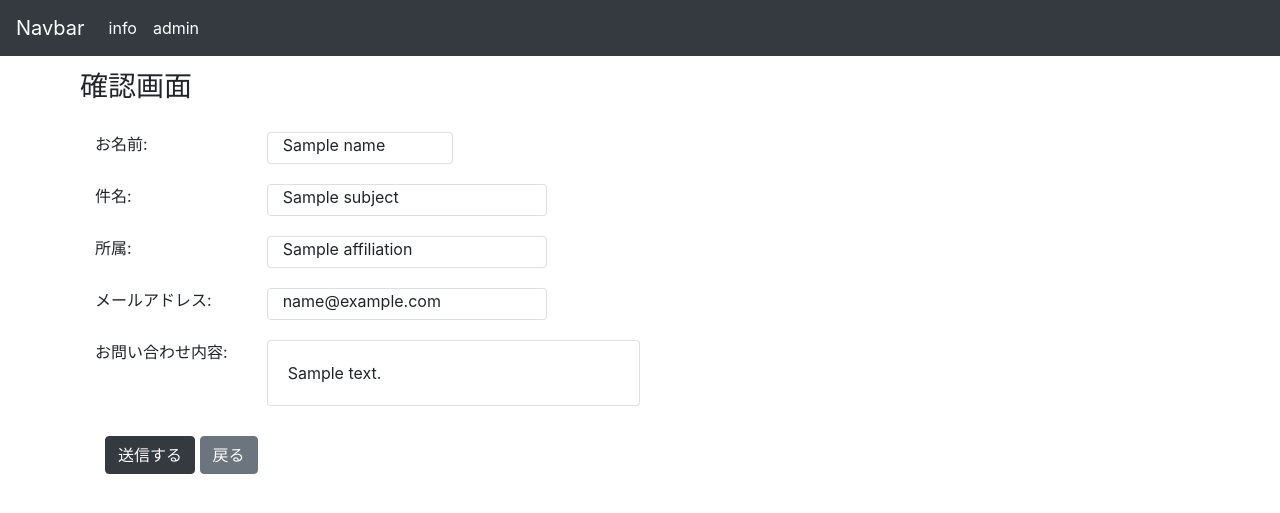
After one commit to kitarikes/info_form, a Flask app: template flask_sample/templates/confirm.html in a window 1280 px wide. The commit adds this page. Shown: the top 513 px of the page. Run offline with Flask 2, Linux system fonts and the light colour scheme; the template is opened without the code that fills it: most values are stand-ins (such as "Sample title", 1, 10 or a date in 2020); parts of the project's set-up code (start-up, migrations or seed data) failed here and were passed over; some libraries are stand-ins or nearby versions.

Commit message:
確認画面完成

```diff
--- /dev/null
+++ b/flask_sample/templates/confirm.html
@@ -0,0 +1,45 @@
+{% extends "layout.html" %}
+{% block style %}
+<style>
+  .row {padding: 10px;}
+</style>
+{% endblock %}
+{% block content %}
+
+<form action="/info" method="POST">
+<input type="hidden" name="name" value="{{name}}">
+<input type="hidden" name="email" value="{{email}}">
+<input type="hidden" name="subject" value="{{subject}}">
+<input type="hidden" name="affiliation" value="{{affiliation}}">
+<textarea type="hidden" name="contents" value="{{contents}}" style="display: none;"></textarea>
+
+<div class="container">
+  <div class='row'>
+    <h3>確認画面</h3>
+  </div>
+<div class="row">
+<label class="col-sm-2 control-label" for="name">お名前: </label>
+<div class="card col-sm-2">{{name}}</div>
+</div>
+<div class="row">
+<label class="col-sm-2 control-label" for="subject">件名: </label>
+<div class="card col-sm-3">{{subject}}</div>
+</div>
+<div class="row">
+  <label class="col-sm-2 control-label" for="affiliation">所属: </label>
+  <div class="card col-sm-3">{{affiliation}}</div>
+</div>
+<div class="row">
+  <label class="col-sm-2 control-label" for="mail">メールアドレス: </label>
+  <div class="card col-sm-3">{{email}}</div>
+</div>
+<div class="row">
+  <label class="col-sm-2 control-label" for="contents">お問い合わせ内容: </label>
+  <div class="card card-body col-sm-4" style="word-wrap:break-word;">{{contents}}</div>
+</div>
+<p style="padding: 20px;">
+  <button type="submit" value="submit" class="btn btn-dark">送信する</button>
+  <button type="button" onclick="history.back()" class="btn btn-secondary">戻る</button>
+</p>
+</form>
+{% endblock %}
--- /dev/null
+++ b/flask_sample/templates/finished.html
@@ -0,0 +1,5 @@
+{% extends "layout.html" %}
+{% block content %}
+<div class="alert alert-success" role="alert" style="width: 350px;margin: 20px;">お問い合わせありがとうございました！</div>
+</div>
+{% endblock %}
--- a/flask_sample/templates/info.html
+++ b/flask_sample/templates/info.html
@@ -1,6 +1,6 @@
 {% extends "layout.html" %}
 {% block content %}
-<form action="/info" method="POST">
+<form action="/confirm" method="POST">
 <div class="mx-auto" style="width: 700px;padding: 40px;">
   <h3>お問い合わせ</h3>
 <div class="d-flex flex-column bd-highlight mb-3">
@@ -25,7 +25,7 @@
     <textarea id="contents" name="contents" class="form-control required" rows=10 required></textarea>
   </div>
   <p style="text-align: center;padding: 20px;">
-    <button type="submit" value="submit" data-toggle="modal"  class="btn btn-dark" style="vertical-align: mnamedle;width: 100px;">送信する</button>
+    <button type="submit" value="submit" class="btn btn-dark" style="vertical-align: mnamedle;width: 100px;">確認</button>
   </p>
 </div>
 </div>
--- a/flask_sample/templates/layout.html
+++ b/flask_sample/templates/layout.html
@@ -9,6 +9,8 @@
     <link rel="stylesheet" href="https://stackpath.bootstrapcdn.com/bootstrap/4.2.1/css/bootstrap.min.css" integrity="sha384-GJzZqFGwb1QTTN6wy59ffF1BuGJpLSa9DkKMp0DgiMDm4iYMj70gZWKYbI706tWS" crossorigin="anonymous">
 
     <title>お問い合わせフォーム</title>
+    {% block style %}
+    {% endblock %}
   </head>
   <body style="padding-top: 60px; ">
     <nav class="navbar fixed-top navbar-fixed-top navbar-expand-sm navbar-dark bg-dark">
```
Also changed, not shown: flask_sample/app.py (+8 -3 lines).
